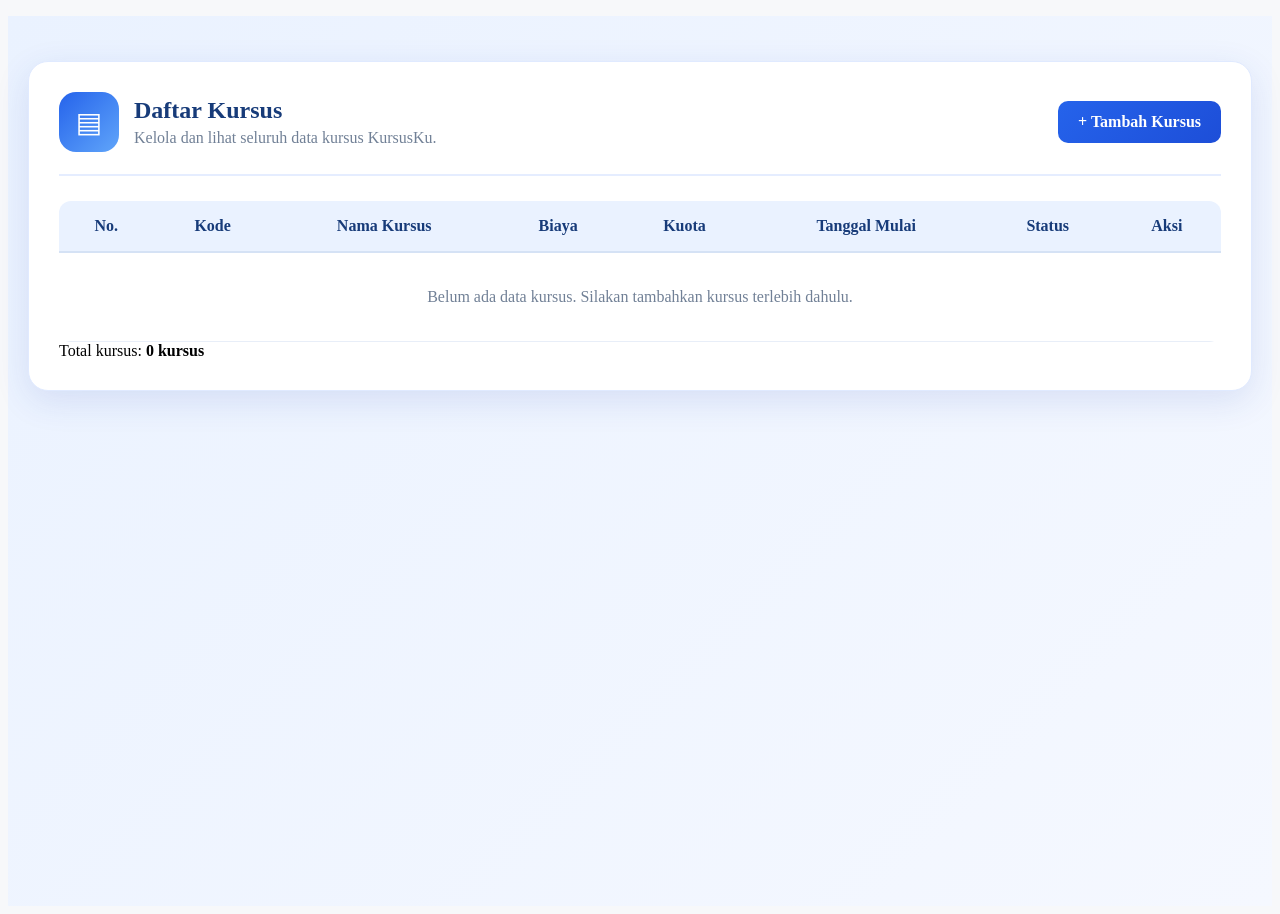
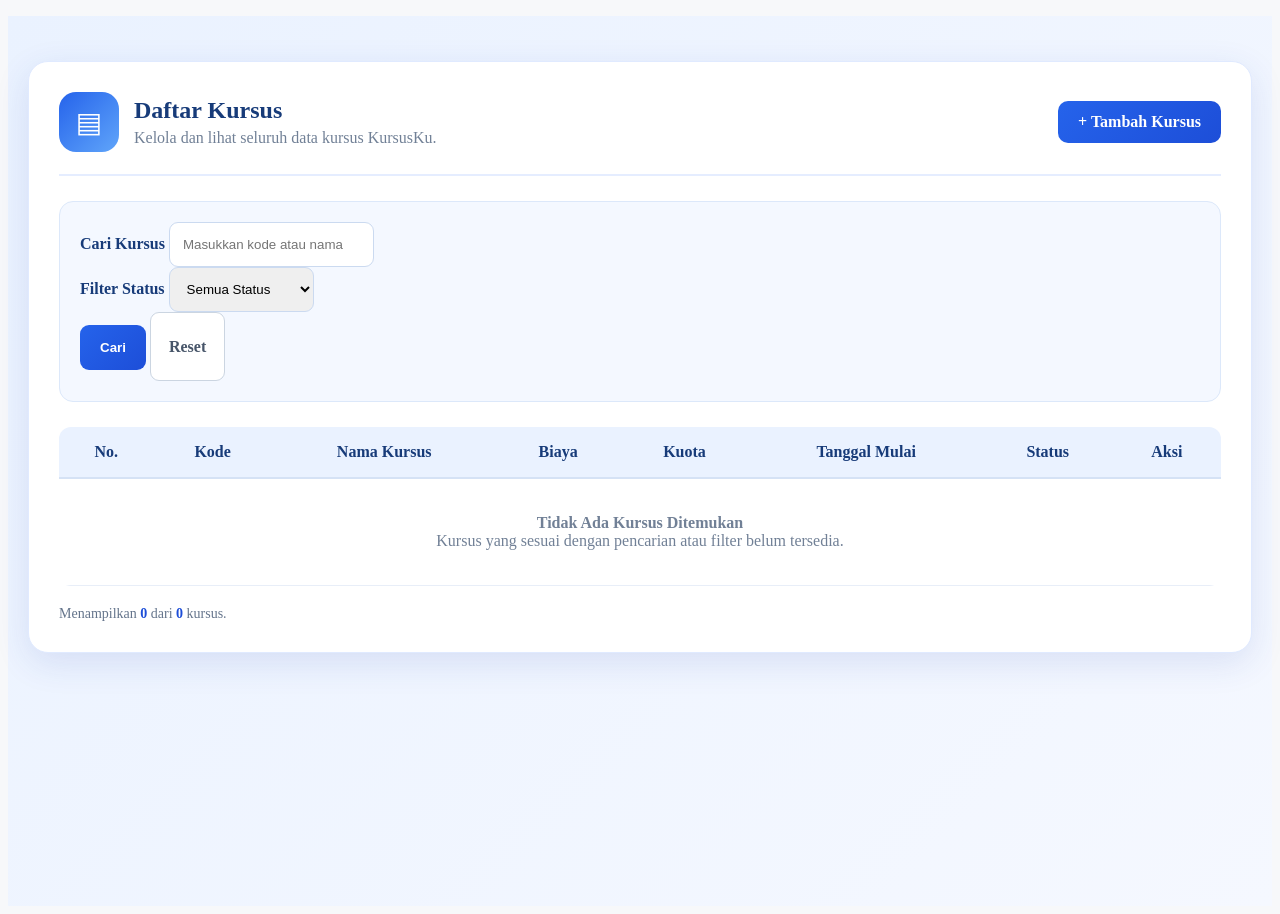
Before and after one commit to vjuniafourtika-create/Kursusku-Laravel, a Laravel app: template resources/views/courses/index.blade.php in a window 1280 px wide. Shown: the part 78-992 px from the top of the page. Run offline with Laravel 12, Linux system fonts and the light colour scheme; the template is opened without the code that fills it, so the values that code supplies are empty; style sheets or scripts are compiled from the project's sources.

Commit message:
pertemuan 13

```diff
--- a/resources/views/courses/index.blade.php
+++ b/resources/views/courses/index.blade.php
@@ -78,6 +78,67 @@
         background: #1e40af;
         color: white;
         transform: translateY(-2px);
+    }
+
+    /* AREA PENCARIAN DAN FILTER */
+    .filter-box {
+        background: #f4f8ff;
+        border: 1px solid #dce8fa;
+        border-radius: 14px;
+        padding: 20px;
+        margin-bottom: 25px;
+    }
+
+    .filter-label {
+        color: #173b79;
+        font-weight: 600;
+        margin-bottom: 8px;
+    }
+
+    .filter-input {
+        border: 1px solid #cbdaf0;
+        border-radius: 9px;
+        padding: 11px 13px;
+        min-height: 45px;
+    }
+
+    .filter-input:focus {
+        border-color: #2563eb;
+        box-shadow: 0 0 0 3px rgba(37, 99, 235, 0.12);
+    }
+
+    .btn-search {
+        background: linear-gradient(135deg, #2563eb, #1d4ed8);
+        color: white;
+        border: none;
+        border-radius: 9px;
+        padding: 11px 20px;
+        font-weight: 600;
+        min-height: 45px;
+    }
+
+    .btn-search:hover {
+        background: #1e40af;
+        color: white;
+    }
+
+    .btn-reset {
+        background: white;
+        color: #475569;
+        border: 1px solid #cbd5e1;
+        border-radius: 9px;
+        padding: 11px 18px;
+        font-weight: 600;
+        text-decoration: none;
+        min-height: 45px;
+        display: inline-flex;
+        align-items: center;
+        justify-content: center;
+    }
+
+    .btn-reset:hover {
+        background: #eaf2ff;
+        color: #1d4ed8;
     }
 
     .table-responsive {
@@ -210,6 +271,38 @@
         font-size: 12px;
     }
 
+    /* INFORMASI JUMLAH DATA */
+    .course-summary {
+        color: #64748b;
+        font-size: 14px;
+        margin-top: 20px;
+    }
+
+    .course-summary strong {
+        color: #1d4ed8;
+    }
+
+    /* PAGINATION */
+    .pagination {
+        margin-bottom: 0;
+    }
+
+    .pagination .page-link {
+        color: #2563eb;
+        border-color: #dbeafe;
+    }
+
+    .pagination .page-item.active .page-link {
+        background: #2563eb;
+        border-color: #2563eb;
+        color: white;
+    }
+
+    .pagination .page-link:hover {
+        background: #eaf2ff;
+        color: #1d4ed8;
+    }
+
     @media (max-width: 600px) {
         .course-card {
             padding: 20px 14px;
@@ -231,6 +324,7 @@
 
         <div class="course-card">
 
+            {{-- JUDUL HALAMAN --}}
             <div class="course-heading">
 
                 <div class="heading-title">
@@ -250,13 +344,89 @@
 
             </div>
 
+            {{-- NOTIFIKASI BERHASIL --}}
             @if (session('success'))
                 <div class="alert-success mb-4">
                     ✓ {{ session('success') }}
                 </div>
             @endif
 
+            {{-- FORM PENCARIAN DAN FILTER --}}
+            <div class="filter-box">
+
+                <form method="GET" action="{{ route('courses.index') }}">
+
+                    <div class="row g-3 align-items-end">
+
+                        {{-- PENCARIAN --}}
+                        <div class="col-md-6">
+                            <label class="filter-label">
+                                Cari Kursus
+                            </label>
+
+                            <input
+                                type="search"
+                                name="q"
+                                value="{{ $search }}"
+                                class="form-control filter-input"
+                                placeholder="Masukkan kode atau nama kursus..."
+                            >
+                        </div>
+
+                        {{-- FILTER STATUS --}}
+                        <div class="col-md-3">
+                            <label class="filter-label">
+                                Filter Status
+                            </label>
+
+                            <select
+                                name="status"
+                                class="form-select filter-input"
+                            >
+                                <option value="">Semua Status</option>
+
+                                <option value="open"
+                                    {{ $status === 'open' ? 'selected' : '' }}>
+                                    Dibuka (Open)
+                                </option>
+
+                                <option value="closed"
+                                    {{ $status === 'closed' ? 'selected' : '' }}>
+                                    Ditutup (Closed)
+                                </option>
+
+                                <option value="draft"
+                                    {{ $status === 'draft' ? 'selected' : '' }}>
+                                    Draft
+                                </option>
+                            </select>
+                        </div>
+
+                        {{-- TOMBOL CARI DAN RESET --}}
+                        <div class="col-md-3 d-flex gap-2">
+
+                            <button type="submit" class="btn-search">
+                                Cari
+                            </button>
+
+                            <a
+                                href="{{ route('courses.index') }}"
+                                class="btn-reset"
+                            >
+                                Reset
+                            </a>
+
+                        </div>
+
+                    </div>
+
+                </form>
+
+            </div>
+
+            {{-- TABEL DATA KURSUS --}}
             <div class="table-responsive">
+
                 <table class="course-table">
 
                     <thead>
@@ -277,7 +447,10 @@
                         @forelse ($courses as $course)
 
                             <tr>
-                                <td>{{ $loop->iteration }}</td>
+
+                                <td>
+                                    {{ $courses->firstItem() + $loop->index }}
+                                </td>
 
                                 <td>
                                     <span class="course-code">
@@ -306,6 +479,7 @@
                                 </td>
 
                                 <td>
+
                                     @if ($course->status == 'open')
 
                                         <span class="status-badge status-open">
@@ -325,31 +499,40 @@
                                         </span>
 
                                     @endif
+
                                 </td>
 
                                 {{-- TOMBOL AKSI --}}
                                 <td>
                                     <div class="action-buttons">
 
-                                        <a href="{{ route('courses.show', $course) }}"
-                                           class="btn btn-sm btn-detail">
+                                        <a
+                                            href="{{ route('courses.show', $course) }}"
+                                            class="btn btn-sm btn-detail"
+                                        >
                                             Detail
                                         </a>
 
-                                        <a href="{{ route('courses.edit', $course) }}"
-                                           class="btn btn-sm btn-edit">
+                                        <a
+                                            href="{{ route('courses.edit', $course) }}"
+                                            class="btn btn-sm btn-edit"
+                                        >
                                             Edit
                                         </a>
 
-                                        <form method="POST"
-                                              action="{{ route('courses.destroy', $course) }}"
-                                              onsubmit="return confirm('Apakah kamu yakin ingin menghapus kursus ini?')">
+                                        <form
+                                            method="POST"
+                                            action="{{ route('courses.destroy', $course) }}"
+                                            onsubmit="return confirm('Apakah kamu yakin ingin menghapus kursus ini?')"
+                                        >
 
                                             @csrf
                                             @method('DELETE')
 
-                                            <button type="submit"
-                                                    class="btn btn-sm btn-delete">
+                                            <button
+                                                type="submit"
+                                                class="btn btn-sm btn-delete"
+                                            >
                                                 Hapus
                                             </button>
 
@@ -364,8 +547,14 @@
 
                             <tr>
                                 <td colspan="8" class="empty-data">
-                                    Belum ada data kursus.
-                                    Silakan tambahkan kursus terlebih dahulu.
+
+                                    <div class="mb-2">
+                                        <strong>Tidak Ada Kursus Ditemukan</strong>
+                                    </div>
+
+                                    Kursus yang sesuai dengan pencarian
+                                    atau filter belum tersedia.
+
                                 </td>
                             </tr>
 
@@ -374,14 +563,25 @@
                     </tbody>
 
                 </table>
+
             </div>
 
-            <div class="mt-3 text-secondary">
-                Total kursus:
-                <strong>{{ $courses->count() }} kursus</strong>
+            {{-- INFORMASI JUMLAH DATA --}}
+            <div class="course-summary">
+                Menampilkan
+                <strong>{{ $courses->count() }}</strong>
+                dari
+                <strong>{{ $courses->total() }}</strong>
+                kursus.
+            </div>
+
+            {{-- PAGINATION --}}
+            <div class="mt-4 d-flex justify-content-center">
+                {{ $courses->links() }}
             </div>
 
         </div>
+
     </div>
 </div>
 
```
Also changed, not shown: app/Http/Controllers/CourseController.php (+44 -4 lines), evidence/week-13/01-halaman-daftar-kursus.png (added), evidence/week-13/02-form-pencarian-filter.png (added), evidence/week-13/03-hasil-pencarian.png (added), evidence/week-13/04-pengujian-0-hasil.png (added), evidence/week-13/05-pengujian-1-hasil.png (added), evidence/week-13/06-pengujian-tanpa-javascript.png (added), evidence/week-13/07-pengujian-3-halaman-1.png (added), evidence/week-13/08-pengujian-3-halaman-2.png (added), evidence/week-13/09-pengujian-4-keyword-spasi.png (added), evidence/week-13/10-pengujian-5-filter-page-2.png (added), 2 other files.
